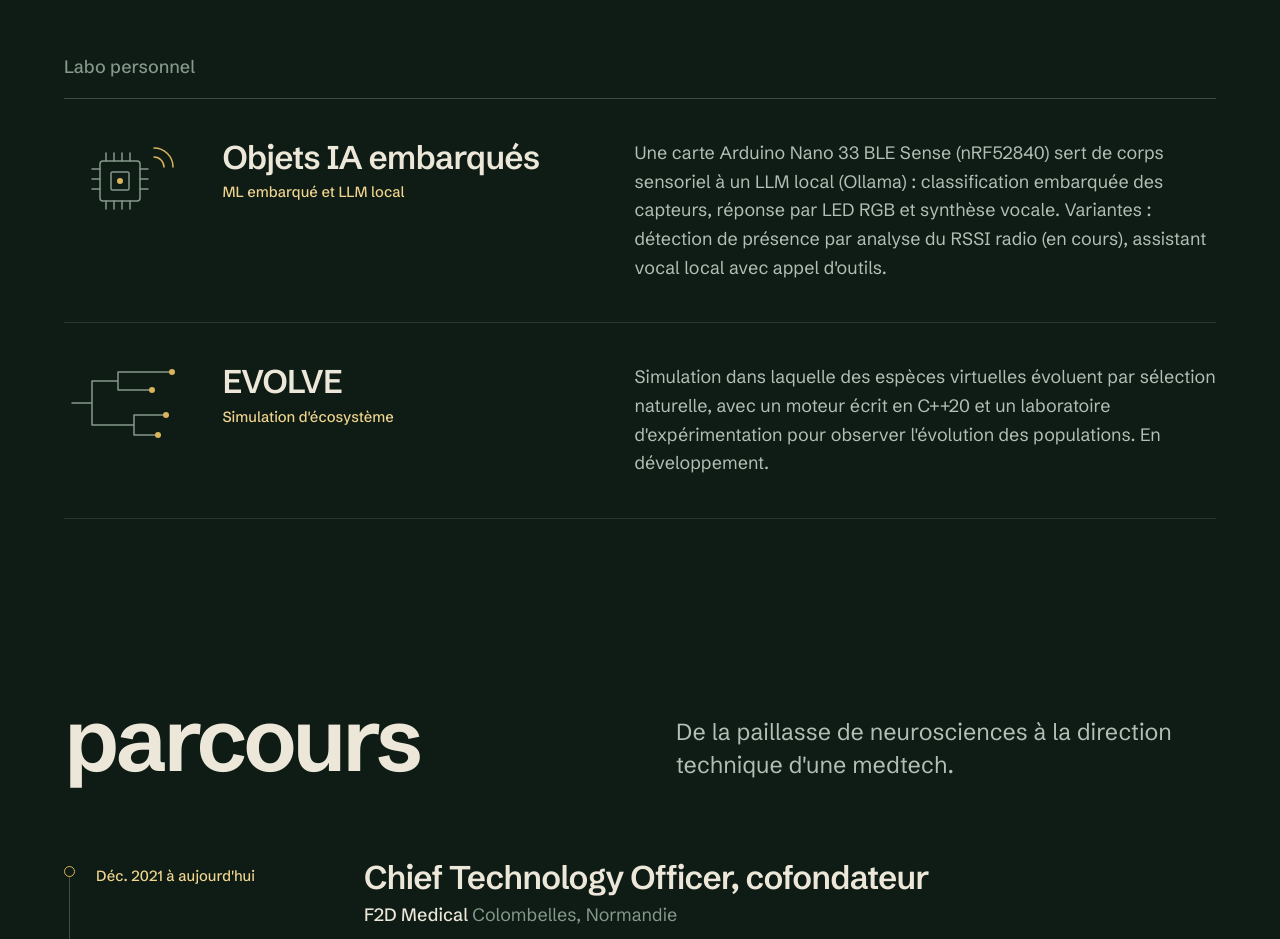
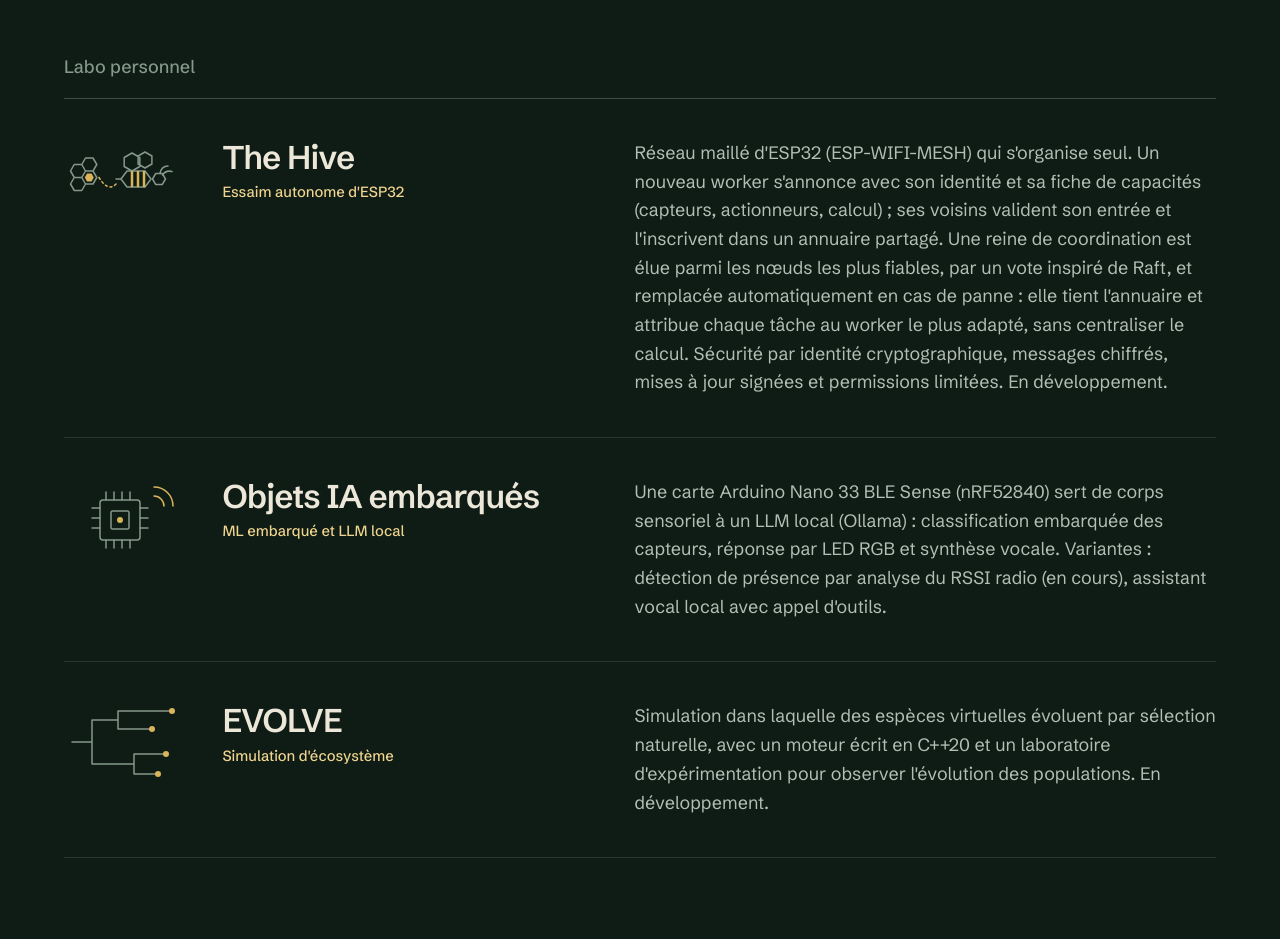
Before and after one commit to benlataf/BenCV, a plain HTML site: page index.html in a window 1280 px wide. Shown: the part 5820-6759 px from the top of the page. Drawn offline with nearby package versions, Linux system fonts and the light colour scheme.

Commit message:
Projets : ajout de The Hive, essaim autonome d'ESP32, avec son logo abeille
Co-Authored-By: Claude Opus 5.5 <noreply@anthropic.com>

```diff
--- a/index.html
+++ b/index.html
@@ -346,6 +346,26 @@
 
                         <article class="project">
                             <svg class="project-art" viewBox="0 0 120 80" fill="none" stroke="currentColor" stroke-width="1.5" stroke-linecap="round" stroke-linejoin="round" aria-hidden="true">
+                                <path d="M21.5 32.0 17.8 38.5 10.3 38.5 6.5 32.0 10.2 25.5 17.8 25.5ZM32.8 38.5 29.0 45.0 21.5 45.0 17.8 38.5 21.5 32.0 29.0 32.0ZM21.5 45.0 17.8 51.5 10.3 51.5 6.5 45.0 10.2 38.5 17.8 38.5ZM32.8 25.5 29.0 32.0 21.5 32.0 17.8 25.5 21.5 19.0 29.0 19.0Z" />
+                                <path class="accent" d="M29.8 38.5 27.5 42.4 23.0 42.4 20.8 38.5 23.0 34.6 27.5 34.6Z" fill="currentColor" stroke="none" />
+                                <path class="accent" d="M35 38.5C42 50 48 50 53 44" stroke-dasharray="2 3" />
+                                <path d="M75.8 27.5 68.0 32.0 60.2 27.5 60.2 18.5 68.0 14.0 75.8 18.5ZM87.9 25.0 81.0 29.0 74.1 25.0 74.1 17.0 81.0 13.0 87.9 17.0Z" />
+                                <path d="M57 40 63 32H81L87 40 81 48H63Z" />
+                                <path class="accent" d="M68 33V47M74 33V47M80 33V47" stroke-width="2.5" />
+                                <path d="M101.5 40.0 98.2 45.6 91.8 45.6 88.5 40.0 91.8 34.4 98.2 34.4Z" />
+                                <path d="M96 34.5C97 29 100 27 104 27M98.5 36C101 32 104 31.5 108 32.5M57 40H52" />
+                            </svg>
+                            <div>
+                                <h4>The Hive</h4>
+                                <p class="project-sub" data-i18n="hive_subtitle">Essaim autonome d'ESP32</p>
+                            </div>
+                            <div class="project-body">
+                                <p data-i18n="hive_desc">Réseau maillé d'ESP32 (ESP-WIFI-MESH) qui s'organise seul. Un nouveau worker s'annonce avec son identité et sa fiche de capacités (capteurs, actionneurs, calcul) ; ses voisins valident son entrée et l'inscrivent dans un annuaire partagé. Une reine de coordination est élue parmi les nœuds les plus fiables, par un vote inspiré de Raft, et remplacée automatiquement en cas de panne : elle tient l'annuaire et attribue chaque tâche au worker le plus adapté, sans centraliser le calcul. Sécurité par identité cryptographique, messages chiffrés, mises à jour signées et permissions limitées. En développement.</p>
+                            </div>
+                        </article>
+
+                        <article class="project">
+                            <svg class="project-art" viewBox="0 0 120 80" fill="none" stroke="currentColor" stroke-width="1.5" stroke-linecap="round" stroke-linejoin="round" aria-hidden="true">
                                 <rect x="36" y="22" width="40" height="40" rx="3" />
                                 <rect x="47" y="33" width="18" height="18" rx="1.5" />
                                 <path d="M42 22V14M50 22V14M58 22V14M66 22V14M42 62V70M50 62V70M58 62V70M66 62V70M36 30H28M36 40H28M36 50H28M76 30H84M76 40H84M76 50H84" />
--- a/js/i18n.js
+++ b/js/i18n.js
@@ -81,6 +81,8 @@
         embedded_desc: "An Arduino Nano 33 BLE Sense (nRF52840) acts as the sensory body of a local LLM (Ollama): on-device sensor classification, answers through an RGB LED and speech synthesis. Variants: presence detection from radio RSSI analysis (in progress), a local voice assistant with tool calling.",
         evolve_subtitle: "Ecosystem simulation",
         evolve_desc: "A simulation in which virtual species evolve through natural selection, built on a C++20 engine with an experimentation lab to observe how populations change. In development.",
+        hive_subtitle: "Autonomous ESP32 swarm",
+        hive_desc: "A self-organising mesh network of ESP32 boards (ESP-WIFI-MESH). A new worker announces itself with its identity and a capability profile (sensors, actuators, compute); its neighbours validate it and add it to a shared directory. A coordinating queen is elected among the most reliable nodes through a Raft-inspired vote, and replaced automatically if it fails: it keeps the directory and assigns each task to the best-suited worker, without centralising computation. Security relies on cryptographic identity, encrypted messages, signed updates and least-privilege permissions. In development.",
 
         career_title: "career",
         career_intro: "From the neuroscience bench to leading technology at a medtech company.",
```
